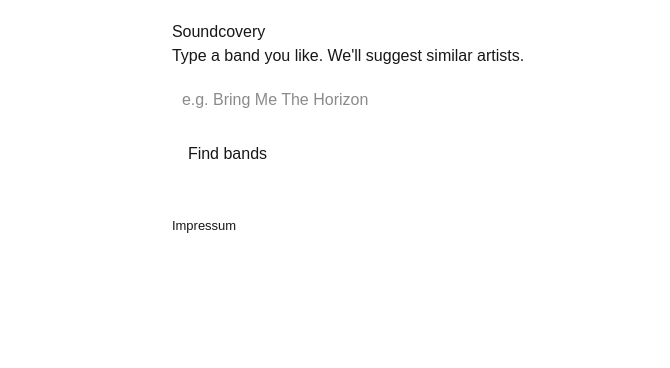
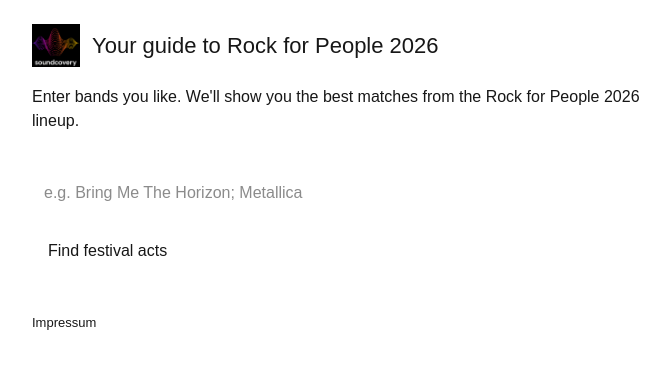
Before and after one commit to WellDone24/soundcovery, a Next.js app: page / in a window 1280 px wide. Shown: the top 368 px of the page, without its empty margins (292-962 px from the left). Built offline with nearby package versions, Linux system fonts and the light colour scheme.

Commit message:
Add logo and festival-focused copy

```diff
--- a/app/page.tsx
+++ b/app/page.tsx
@@ -1,6 +1,7 @@
 "use client";
 
 import { useState } from "react";
+import Image from "next/image";
 
 type Recommendation = {
   name: string;
@@ -46,9 +47,7 @@
     try {
       const response = await fetch(`${apiUrl}/recommend`, {
         method: "POST",
-        headers: {
-          "Content-Type": "application/json",
-        },
+        headers: { "Content-Type": "application/json" },
         body: JSON.stringify({ band: query }),
         signal: controller.signal,
       });
@@ -57,19 +56,16 @@
 
       if (!response.ok || data.error) {
         setError(data.error ?? "Something went wrong.");
-        setResults([]);
         return;
       }
 
       setResults(data.recommendations ?? []);
     } catch (err) {
-      if (err instanceof DOMException && err.name === "AbortError") {
-        setError("This is taking longer than expected. Please try again.");
-      } else {
-        setError("Could not reach the recommendation service.");
-      }
-
-      setResults([]);
+      setError(
+        err instanceof DOMException && err.name === "AbortError"
+          ? "This is taking longer than expected. Please try again."
+          : "Could not reach the recommendation service."
+      );
     } finally {
       window.clearTimeout(timeoutId);
       setLoading(false);
@@ -77,38 +73,66 @@
   }
 
   return (
-    <main style={{ maxWidth: 600, margin: "0 auto", padding: 20 }}>
-      <h1>Soundcovery</h1>
-      <p>Type a band you like. We'll suggest similar artists.</p>
+    <main style={{ maxWidth: 680, margin: "0 auto", padding: 24 }}>
+      <header style={{ marginBottom: 28 }}>
+        <div style={{ display: "flex", alignItems: "center", gap: 12 }}>
+          <Image
+            src="/logo.png"
+            alt="Soundcovery"
+            width={48}
+            height={48}
+            style={{ objectFit: "contain" }}
+            priority
+          />
+          <div>
+            <h1 style={{ margin: 0, fontSize: 22 }}>
+              Your guide to Rock for People 2026
+            </h1>
+
+
+          </div>
+        </div>
+
+        <p style={{ marginTop: 18 }}>
+          Enter bands you like. We&apos;ll show you the best matches from the
+          Rock for People 2026 lineup.
+        </p>
+      </header>
 
       <input
         value={input}
         onChange={(e) => setInput(e.target.value)}
         onKeyDown={(e) => {
-          if (e.key === "Enter" && !loading) {
-            handleSubmit();
-          }
+          if (e.key === "Enter" && !loading) handleSubmit();
         }}
-        placeholder="e.g. Bring Me The Horizon"
-        style={{ width: "100%", padding: 10, marginTop: 10 }}
+        placeholder="e.g. Bring Me The Horizon; Metallica"
+        style={{ width: "100%", padding: 12, marginTop: 8 }}
       />
 
       <button
         onClick={handleSubmit}
         disabled={loading}
-        style={{ marginTop: 10, padding: "10px 16px" }}
+        style={{ marginTop: 12, padding: "10px 16px" }}
       >
-        {loading ? "Finding..." : "Find bands"}
+        {loading ? "Finding..." : "Find festival acts"}
       </button>
 
       {error && <p style={{ color: "red" }}>{error}</p>}
 
       {results.length > 0 && (
-        <div style={{ marginTop: 20 }}>
-          <h3>Recommendations</h3>
+        <section style={{ marginTop: 28 }}>
+          <h2 style={{ fontSize: 20 }}>Recommended festival acts</h2>
 
           {results.map((band) => (
-            <div key={band.name} style={{ marginBottom: 16 }}>
+            <article
+              key={band.name}
+              style={{
+                marginTop: 16,
+                padding: 16,
+                border: "1px solid #ddd",
+                borderRadius: 12,
+              }}
+            >
               <strong>{band.name}</strong>
               <p>{band.reason}</p>
 
@@ -119,22 +143,22 @@
                   rel="noopener noreferrer"
                   style={{
                     display: "inline-block",
-                    marginTop: "6px",
+                    marginTop: 6,
                     padding: "6px 12px",
                     background: "#1DB954",
                     color: "white",
-                    borderRadius: "999px",
+                    borderRadius: 999,
                     textDecoration: "none",
-                    fontSize: "13px",
+                    fontSize: 13,
                     fontWeight: 600,
                   }}
                 >
                   ▶ Open in Spotify
                 </a>
               )}
-            </div>
+            </article>
           ))}
-        </div>
+        </section>
       )}
 
       <footer style={{ marginTop: 40, fontSize: 13 }}>
```
Also changed, not shown: public/logo.png (added).
